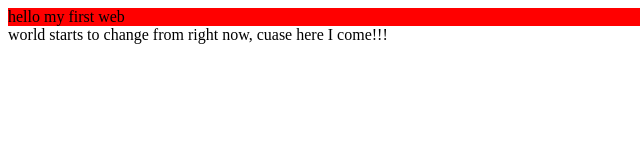
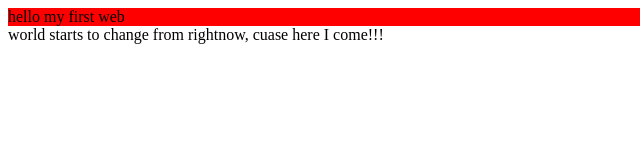
Before and after one commit to SuperRock123/SuperRock123.github.io, a plain HTML site: page index.html in a window 1280 px wide. Shown: the full height of the page, 0-640 px from the left. Drawn offline with Linux system fonts and the light colour scheme.

Commit message:
Update index.html

```diff
--- a/index.html
+++ b/index.html
@@ -1,2 +1,2 @@
 <div style="background-color:red">hello my first web</div>
-<div color="blue">world starts to change from right now, cuase here I come!!!</div>
+<div color="blue">world starts to change from rightnow, cuase here I come!!!</div>
```
